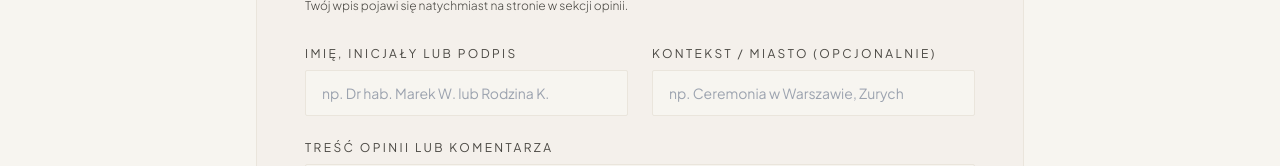
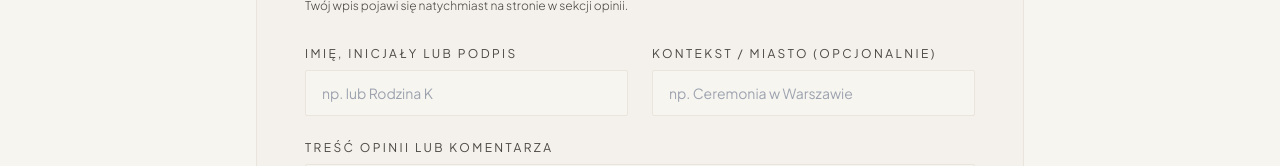
Before and after one commit to rozalinda101/strona_pogrzebowa, a plain HTML site: page index.html in a window 1280 px wide. Shown: the part 5517-5683 px from the top of the page. Drawn offline with nearby package versions, Linux system fonts and the light colour scheme; no server answers.

Commit message:
Update index.html

```diff
--- a/index.html
+++ b/index.html
@@ -482,11 +482,11 @@
                     <div class="grid grid-cols-1 sm:grid-cols-2 gap-6">
                         <div>
                             <label class="block text-xs uppercase tracking-widestCustom text-graphite mb-2" data-i18n="rev_label_author">Imię, inicjały lub podpis</label>
-                            <input type="text" id="rev-author" required placeholder="np. Dr hab. Marek W. lub Rodzina K." class="w-full bg-alabaster border border-travertine px-4 py-3 text-sm text-charcoal focus:outline-none focus:border-brass rounded-sm">
+                            <input type="text" id="rev-author" required placeholder="np. lub Rodzina K" class="w-full bg-alabaster border border-travertine px-4 py-3 text-sm text-charcoal focus:outline-none focus:border-brass rounded-sm">
                         </div>
                         <div>
                             <label class="block text-xs uppercase tracking-widestCustom text-graphite mb-2" data-i18n="rev_label_context">Kontekst / Miasto (opcjonalnie)</label>
-                            <input type="text" id="rev-context" placeholder="np. Ceremonia w Warszawie, Zurych" class="w-full bg-alabaster border border-travertine px-4 py-3 text-sm text-charcoal focus:outline-none focus:border-brass rounded-sm">
+                            <input type="text" id="rev-context" placeholder="np. Ceremonia w Warszawie" class="w-full bg-alabaster border border-travertine px-4 py-3 text-sm text-charcoal focus:outline-none focus:border-brass rounded-sm">
                         </div>
                     </div>
 
```
